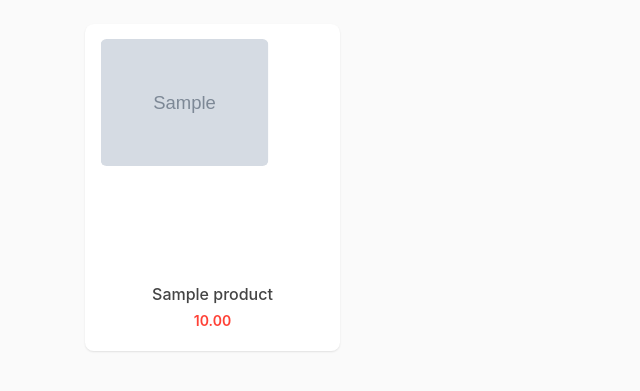
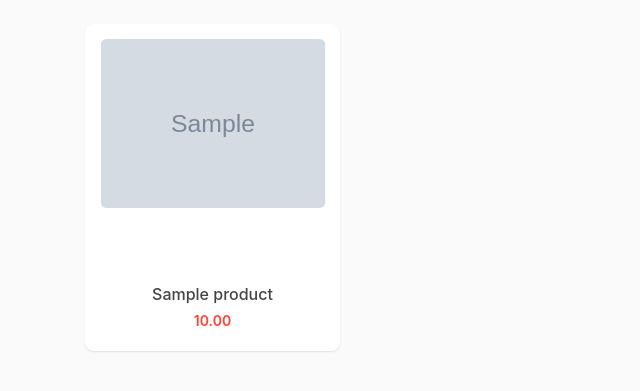
Before and after one commit to leojgo/calicotweb, a Flask app: page / in a window 1280 px wide. Shown: the part 56-447 px from the top of the page, without its empty margins (0-640 px from the left). Run offline with Flask 2, Linux system fonts and the light colour scheme; tables that the repository leaves empty hold one stand-in row (values such as "Sample post"); grey boxes marked "Sample" are stand-in pictures; some libraries are stand-ins or nearby versions.

Commit message:
Fix images size

```diff
--- a/app/static/main.css
+++ b/app/static/main.css
@@ -27,7 +27,7 @@ body {
 
   /* Products */
   .img-fluid {
-    max-width: 75%;
+    max-height: 240px;
     height: auto;
 }
   .product_item:hover .cp_img {
```
